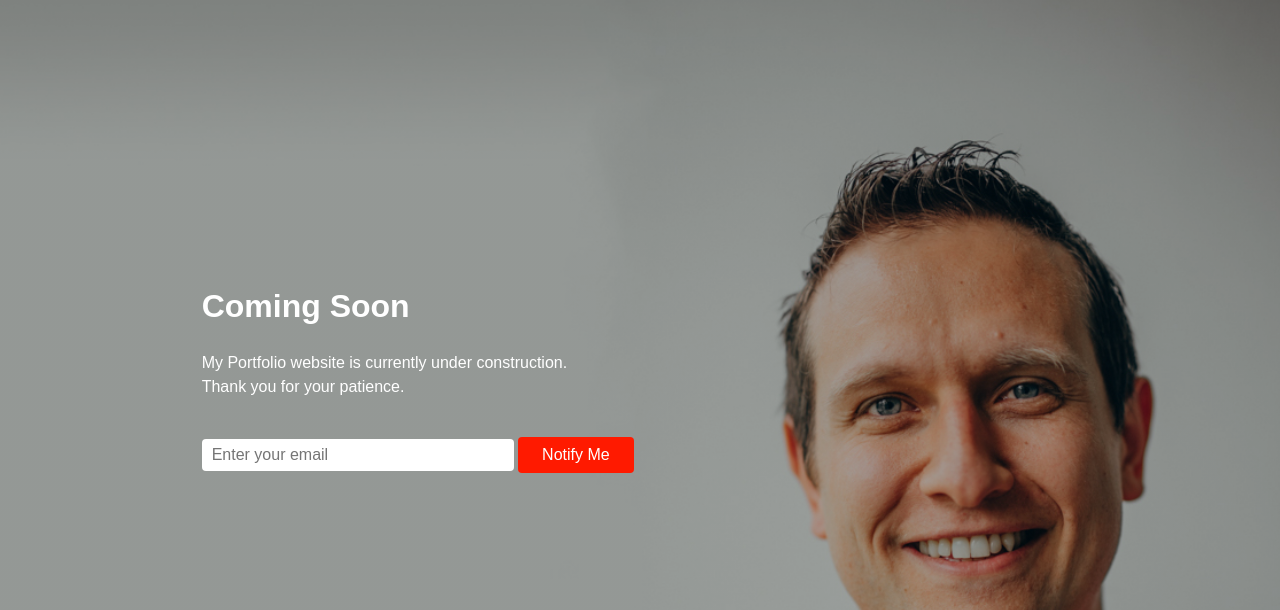
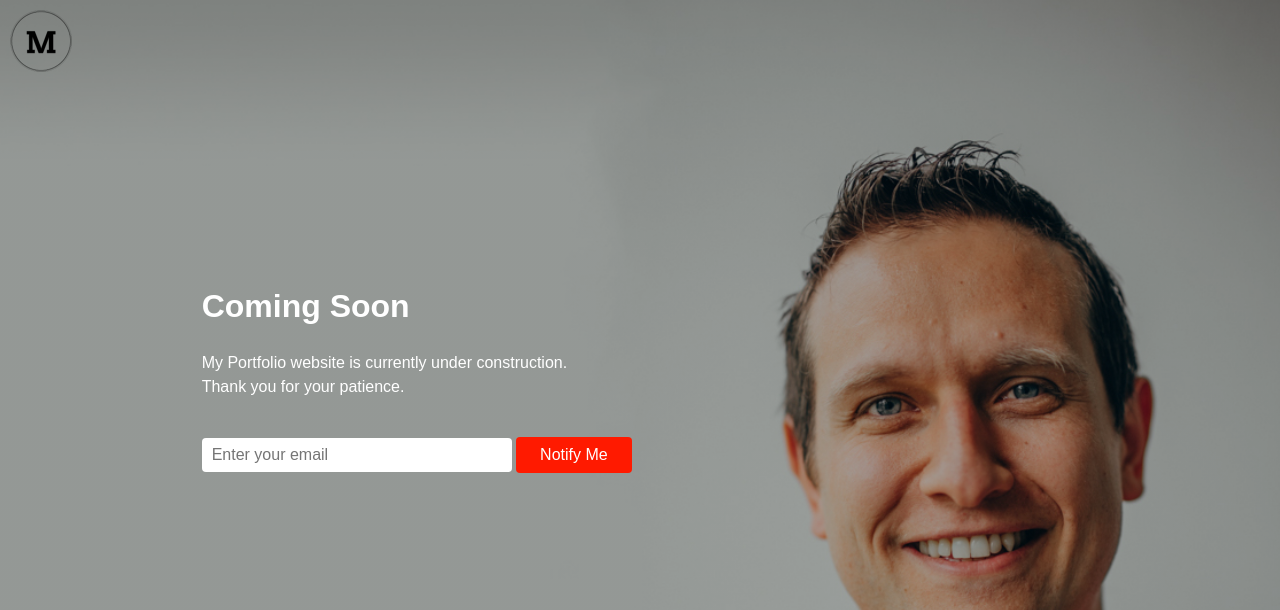
Before and after one commit to dmodugno/dmodugno.github.io, a PHP site: page / in a window 1280 px wide. Shown: the top 610 px of the page. Run offline with PHP 8.4, Linux system fonts and the light colour scheme.

Commit message:
fix 3
added logo and fixed form

```diff
--- a/css/style.css
+++ b/css/style.css
@@ -55,6 +55,7 @@ input{
   border: none;
   font-size: 16px;
   padding-left: 10px;
+  padding: 2px 0px 2px 10px;
 }
 
 button{
@@ -72,3 +73,6 @@ button{
 h1{
     margin-block-end: 0px;
 }
+img{
+  margin: 10px;
+}
--- a/index.html
+++ b/index.html
@@ -5,7 +5,9 @@
   <link rel="stylesheet" type="text/css" href="css/style.css">
 </head>
 <body class="site">
-  <nav class="nav"></nav>
+  <nav class="nav">
+    <img src="images/logo.png" alt="Denis Francesco Modugno Logo">
+  </nav>
   <main class="main-content">
     <h1>Coming Soon</h1>
     <p>My Portfolio website is currently under construction. <br>Thank you for your patience.</p>
```
Also changed, not shown: images/logo-black.png (added), images/logo.png.
